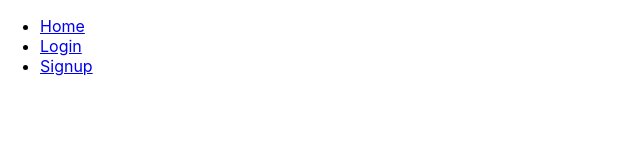
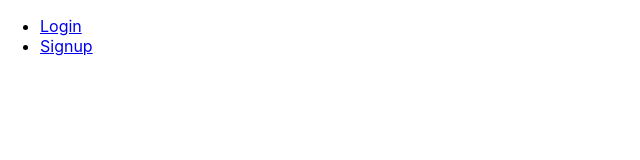
Before and after one commit to SafaElmali/secure-user-auth, a React (Create React App) app: page / in a window 1280 px wide. Shown: the top 160 px of the page, without its empty margins (0-640 px from the left). Built offline with nearby package versions, Linux system fonts and the light colour scheme.

Commit message:
modified routing

```diff
--- a/src/App.js
+++ b/src/App.js
@@ -3,44 +3,35 @@ import {
   BrowserRouter as Router,
   Switch,
   Route,
-  Link
 } from "react-router-dom";
-import Home from './pages/Dashboard/Dashboard';
+import { AuthProvider } from './context/AutContext';
+import Dashboard from './pages/Dashboard/Dashboard';
+import Home from './pages/Home/Home';
 import Login from './pages/Login/Login';
 import Signup from './pages/Signup/Signup';
-import { AuthProvider } from './context/AutContext';
+import NotFound from './pages/NotFound/NotFound';
 
 const AppRoutes = () => {
+  /* A <Switch> looks through its children <Route>s and
+      renders the first one that matches the current URL. */
   return (
-      <div>
-        <nav>
-          <ul>
-            <li>
-              <Link to="/dashboard">Home</Link>
-            </li>
-            <li>
-              <Link to="/login">Login</Link>
-            </li>
-            <li>
-              <Link to="/Signup">Signup</Link>
-            </li>
-          </ul>
-        </nav>
-
-        {/* A <Switch> looks through its children <Route>s and
-        renders the first one that matches the current URL. */}
     <Switch>
-          <Route path="/dashboard">
-            <Home />
-          </Route>
       <Route path="/login">
         <Login />
       </Route>
       <Route path="/signup">
         <Signup />
       </Route>
+      <Route exact path="/">
+        <Home />
+      </Route>
+      <Route exact path="/dashboard">
+        <Dashboard />
+      </Route>
+      <Route path="*">
+        <NotFound />
+      </Route>
     </Switch>
-      </div>
   )
 }
 
--- a/src/pages/Dashboard/Dashboard.js
+++ b/src/pages/Dashboard/Dashboard.js
@@ -1,7 +1,7 @@
 import React, { useContext } from 'react';
 import { AuthContext } from '../../context/AutContext';
 
-const Home = () => {
+const Dashboard = () => {
     const authContext = useContext(AuthContext);
     const { token, expiresAt, userInfo } = authContext.authState;
     return (
@@ -15,4 +15,4 @@ const Home = () => {
     )
 }
 
-export default Home
+export default Dashboard
--- /dev/null
+++ b/src/pages/Home/Home.js
@@ -0,0 +1,19 @@
+import React from 'react';
+import { Link } from "react-router-dom";
+
+const Home = () => {
+    return (
+        <nav>
+            <ul>
+                <li>
+                    <Link to="/login">Login</Link>
+                </li>
+                <li>
+                    <Link to="/Signup">Signup</Link>
+                </li>
+            </ul>
+        </nav>
+    )
+}
+
+export default Home;
--- /dev/null
+++ b/src/pages/NotFound/NotFound.js
@@ -0,0 +1,9 @@
+import React from 'react';
+
+const NotFound = () => {
+    return (
+        <p>Page not found :(</p>
+    )
+}
+
+export default NotFound;
```
Lines whose indentation alone changed are shown as unchanged.
